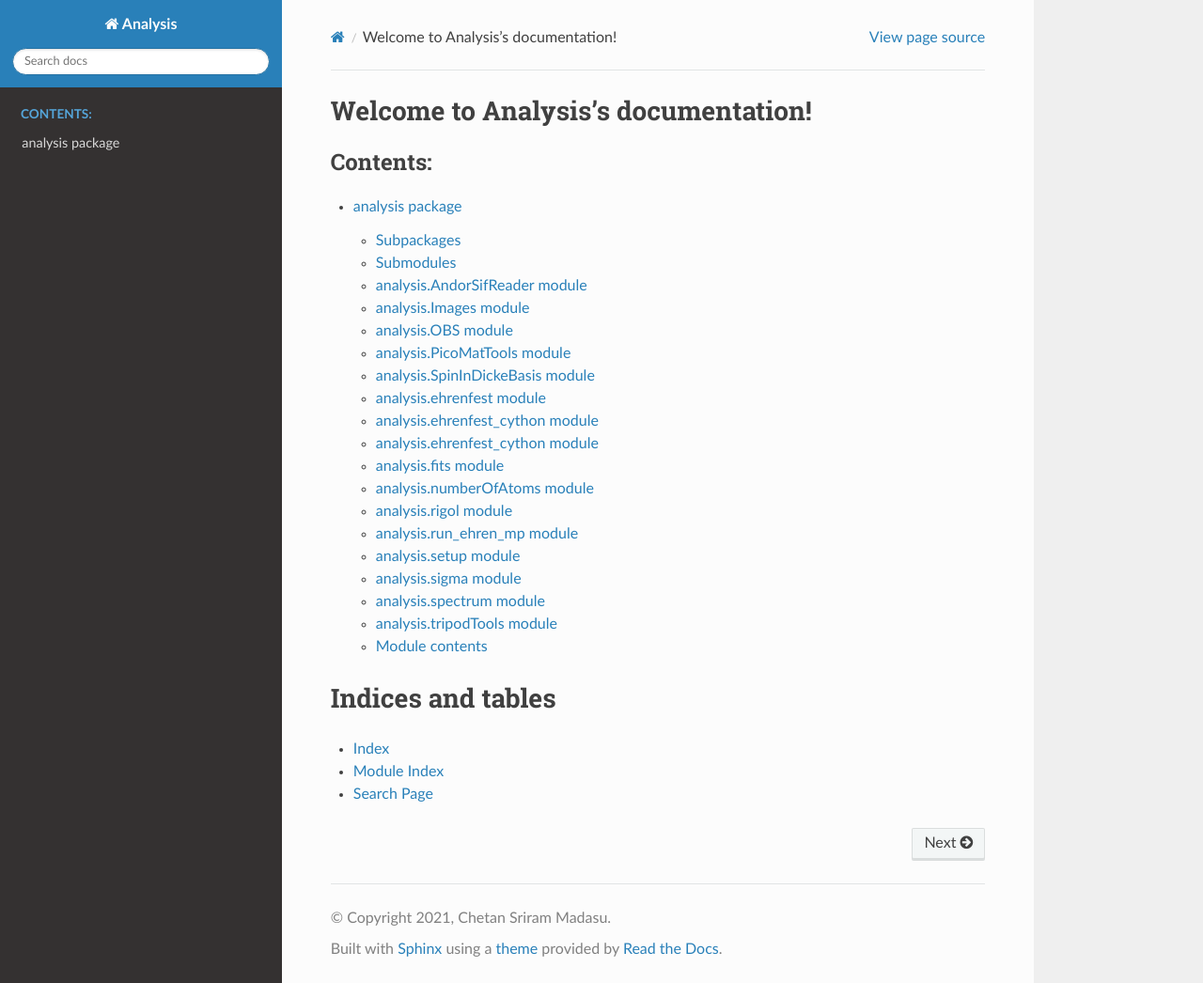
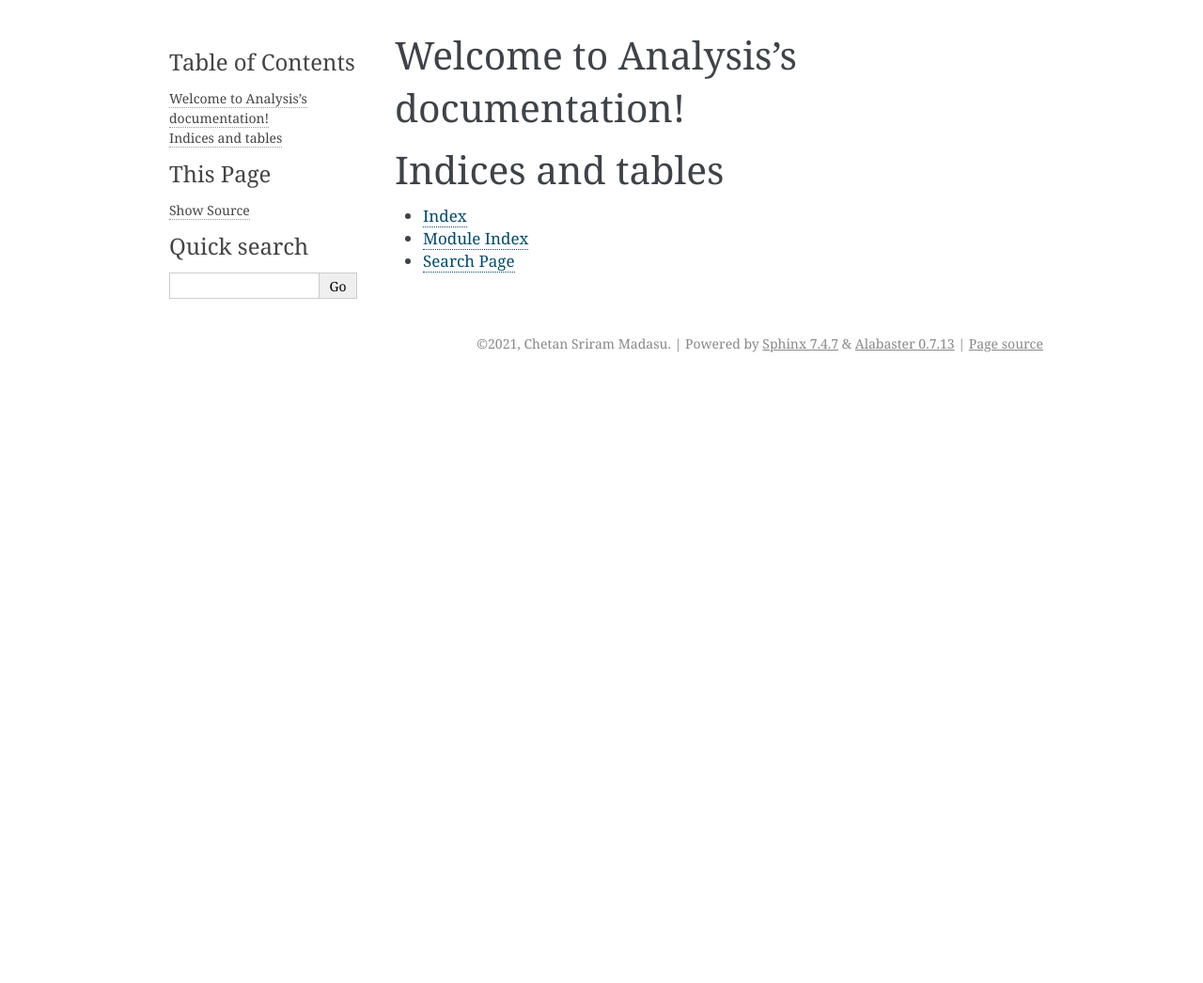
Before and after one commit to MChetanSR/Analysis, a Sphinx documentation site: the page built from docs/source/index.rst, in a window 1280 px wide and 1046 px high. Shown: the whole window at 94% size. Built offline with Sphinx 7.4.7, drawn with Linux system fonts in a browser that asks for light colours.

Commit message:
added documentation

```diff
--- a/docs/source/analysis.rst
+++ b/docs/source/analysis.rst
@@ -28,14 +28,6 @@
    :undoc-members:
    :show-inheritance:
 
-analysis.OBS module
--------------------
-
-.. automodule:: analysis.OBS
-   :members:
-   :undoc-members:
-   :show-inheritance:
-
 analysis.PicoMatTools module
 ----------------------------
 
@@ -44,42 +36,18 @@
    :undoc-members:
    :show-inheritance:
 
-analysis.SpinInDickeBasis module
---------------------------------
+analysis.fits module
+--------------------
 
-.. automodule:: analysis.SpinInDickeBasis
+.. automodule:: analysis.fits
    :members:
    :undoc-members:
    :show-inheritance:
 
-analysis.ehrenfest module
--------------------------
+analysis.imports module
+-----------------------
 
-.. automodule:: analysis.ehrenfest
-   :members:
-   :undoc-members:
-   :show-inheritance:
-
-analysis.ehrenfest\_cython module
----------------------------------
-
-.. automodule:: analysis.ehrenfest_cython
-   :members:
-   :undoc-members:
-   :show-inheritance:
-
-analysis.ehrenfest\_cython module
----------------------------------
-
-.. automodule:: analysis.ehrenfest_cython
-   :members:
-   :undoc-members:
-   :show-inheritance:
-
-analysis.fits module
---------------------
-
-.. automodule:: analysis.fits
+.. automodule:: analysis.imports
    :members:
    :undoc-members:
    :show-inheritance:
@@ -96,22 +64,6 @@
 ---------------------
 
 .. automodule:: analysis.rigol
-   :members:
-   :undoc-members:
-   :show-inheritance:
-
-analysis.run\_ehren\_mp module
-------------------------------
-
-.. automodule:: analysis.run_ehren_mp
-   :members:
-   :undoc-members:
-   :show-inheritance:
-
-analysis.setup module
----------------------
-
-.. automodule:: analysis.setup
    :members:
    :undoc-members:
    :show-inheritance:
--- a/docs/source/conf.py
+++ b/docs/source/conf.py
@@ -10,9 +10,9 @@
 # add these directories to sys.path here. If the directory is relative to the
 # documentation root, use os.path.abspath to make it absolute, like shown here.
 #
-import os
-import sys
-sys.path.insert(0, os.path.abspath('../../..'))
+# import os
+# import sys
+# sys.path.insert(0, os.path.abspath('.'))
 
 
 # -- Project information -----------------------------------------------------
@@ -21,16 +21,17 @@
 copyright = '2021, Chetan Sriram Madasu'
 author = 'Chetan Sriram Madasu'
 
+# The full version, including alpha/beta/rc tags
+release = '0.1'
+
 
 # -- General configuration ---------------------------------------------------
 
 # Add any Sphinx extension module names here, as strings. They can be
 # extensions coming with Sphinx (named 'sphinx.ext.*') or your custom
 # ones.
-extensions = ['sphinx.ext.autodoc',
-              'sphinx.ext.napoleon',
-              'sphinx.ext.mathjax',
-              ]
+extensions = [
+]
 
 # Add any paths that contain templates here, relative to this directory.
 templates_path = ['_templates']
@@ -46,7 +47,7 @@
 # The theme to use for HTML and HTML Help pages.  See the documentation for
 # a list of builtin themes.
 #
-html_theme = 'sphinx_rtd_theme'
+html_theme = 'alabaster'
 
 # Add any paths that contain custom static files (such as style sheets) here,
 # relative to this directory. They are copied after the builtin static files,
--- a/docs/source/index.rst
+++ b/docs/source/index.rst
@@ -10,8 +10,6 @@
    :maxdepth: 2
    :caption: Contents:
 
-   analysis
-
 
 
 Indices and tables
```
Also changed, not shown: other parts of docs/source/analysis.rst (+1 -1 lines), other parts of docs/source/index.rst (+1 -1 lines), docs/source/analysis.Physics.ElectricDipole.rst (added, +29 -0 lines), docs/source/analysis.Physics.rst (added, +101 -0 lines), docs/source/analysis.electricDipole.rst (deleted, +0 -29 lines).
